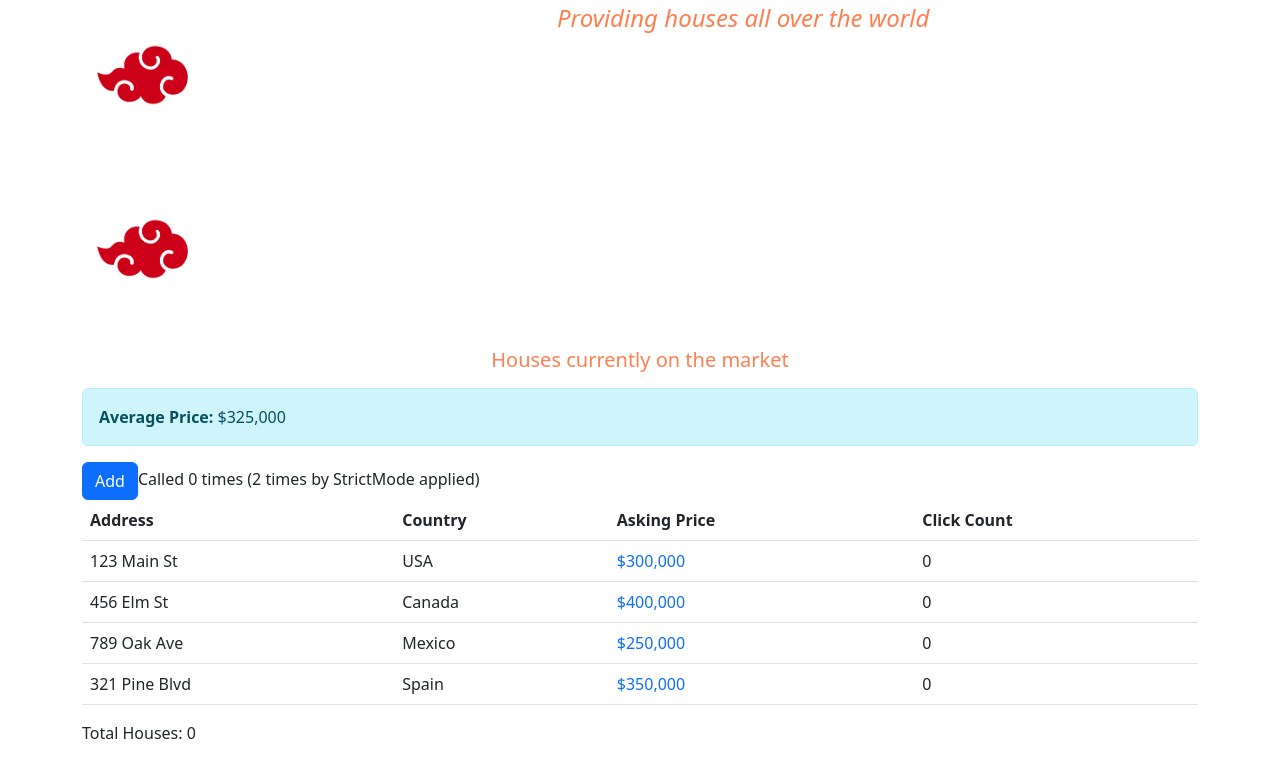
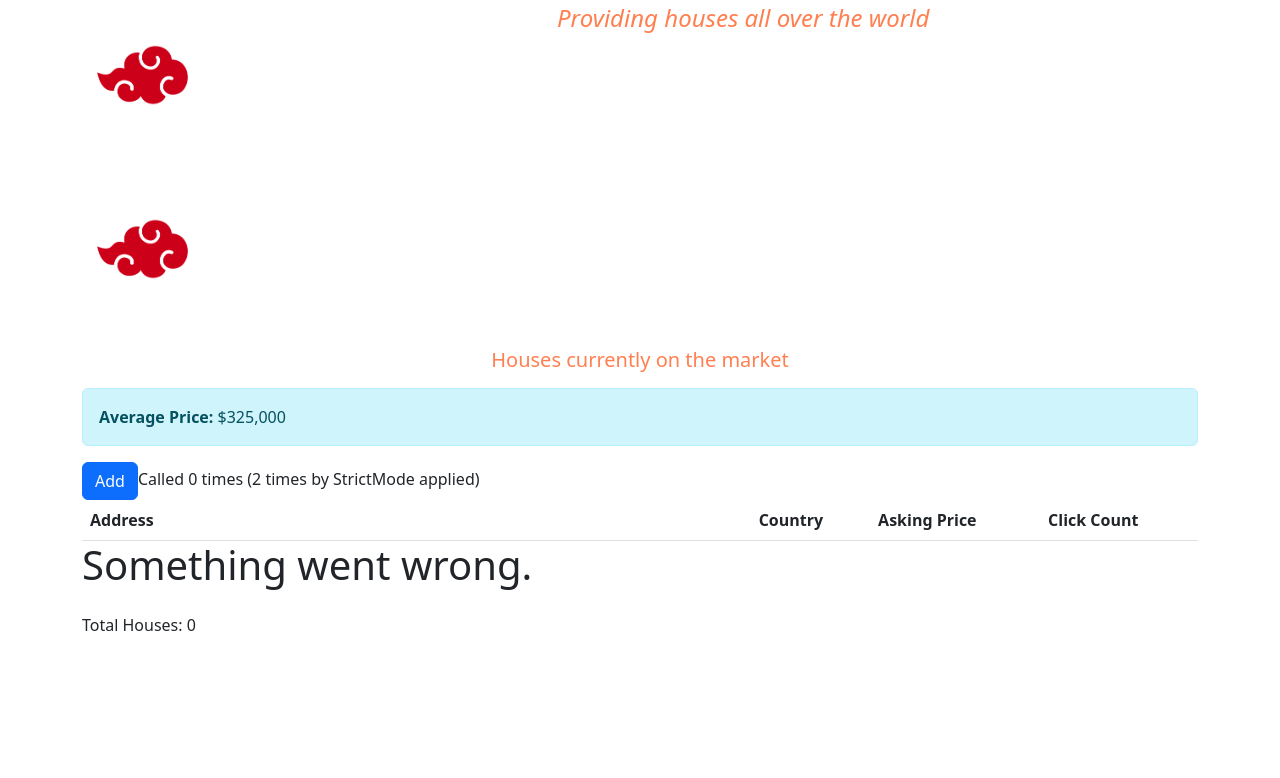
Before and after one commit to franciscofsl/React-Fundamentals, a React (Vite) app: page / in a window 1280 px wide. Shown: the top 778 px of the page. Built offline with nearby package versions, Linux system fonts and the light colour scheme.

Commit message:
Conditional Rendering and Shared State: Error boundaries

```diff
--- /dev/null
+++ b/src/components/ErrorBoundary.tsx
@@ -0,0 +1,26 @@
+import React from "react";
+
+class ErrorBoundary extends React.Component {
+  state = { hasError: false };
+
+  static getDerivedStateFromError(error: Error) {
+    // Update state so the next render will show the fallback UI
+    return { hasError: true };
+  }
+
+  componentDidCatch(error: Error, errorInfo: React.ErrorInfo) {
+    // You can also log the error to an error reporting service
+    console.error("Error caught by ErrorBoundary:", error, errorInfo);
+  }
+
+  render() {
+    if (this.state.hasError) {
+      // You can render any custom fallback UI
+      return <h1>Something went wrong.</h1>;
+    }
+
+    return this.props.children;
+  }
+}
+
+export default ErrorBoundary;
--- a/src/components/HouseList.tsx
+++ b/src/components/HouseList.tsx
@@ -4,6 +4,7 @@ import House from "@/types/House";
 import loadingStatus from "@/helpers/loadingStatus";
 import useHouses from "../hooks/useHouses";
 import LoadingIndicator from "./loadingIndicator";
+import ErrorBoundary from "./ErrorBoundary";
 
 /*
 const fetchHouses = fetch("/src/data/houses.json")
@@ -72,10 +73,13 @@ const HouseList = ({
           </tr>
         </thead>
         <tbody>
-          {houses.map((h) => (
-            // Using the key prop to help React identify which items have changed, are added, or are removed
-            <HouseRow key={h.id} house={h} selectHouse={selectHouse} />
-          ))}
+          <ErrorBoundary>
+            {/* Using ErrorBoundary to catch errors in HouseRow */}
+            {houses.map((h) => (
+              // Using the key prop to help React identify which items have changed, are added, or are removed
+              <HouseRow key={h.id} house={h} selectHouse={selectHouse} />
+            ))}
+          </ErrorBoundary>
         </tbody>
       </table>
       <div className="paginator">Total Houses: {counter}</div>
--- a/src/components/HouseRow.tsx
+++ b/src/components/HouseRow.tsx
@@ -17,6 +17,8 @@ const HouseRow = ({ house, selectHouse }: { house: House; selectHouse: (house: H
     selectHouse(house);
   };
 
+  throw new Error("This is a test error"); // Intentionally throw an error to test error boundaries
+
   return (
     <tr onClick={handleClick} style={{ backgroundColor: currentColor }}>
       <td>{house.address}</td>
```
